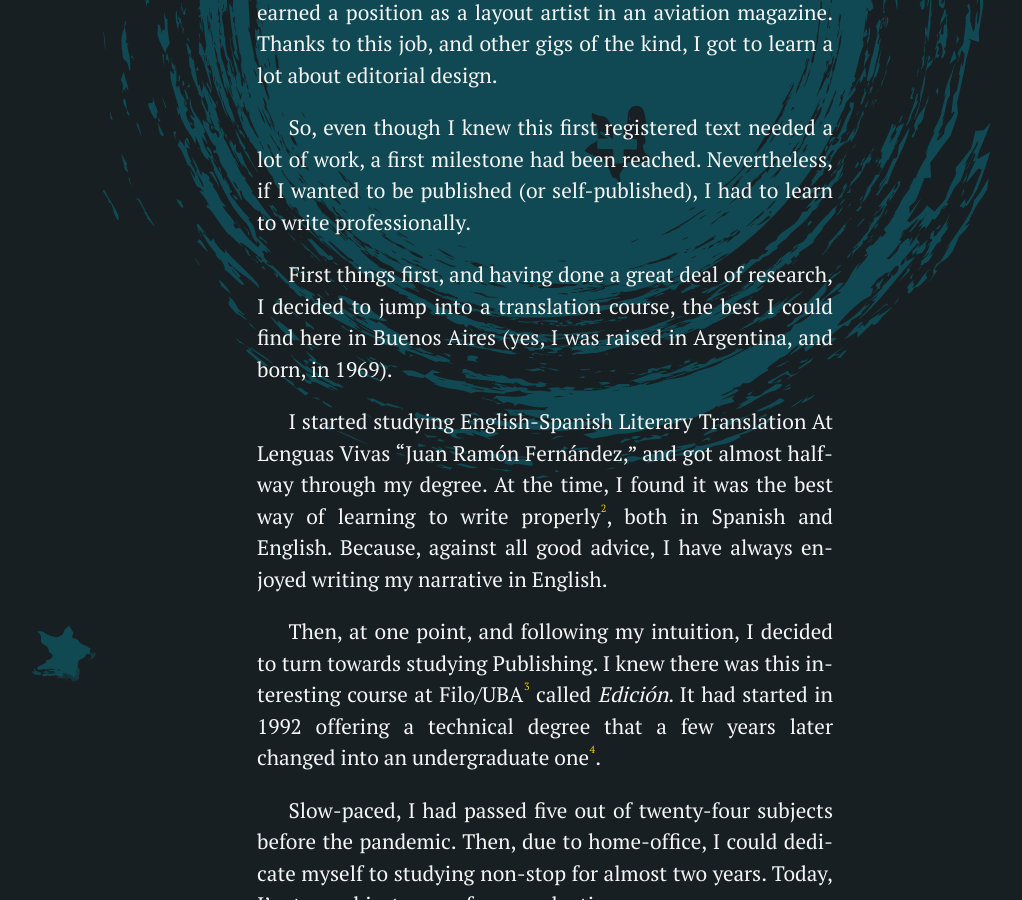
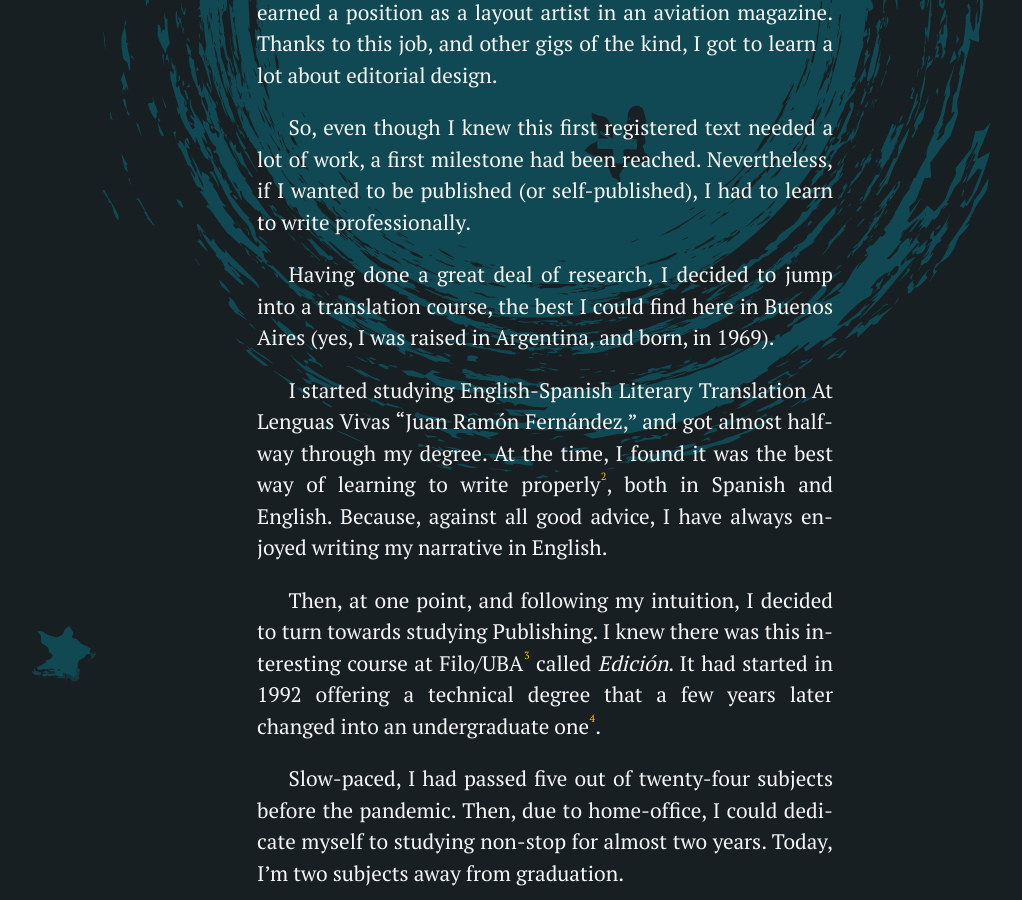
Before and after one commit to silvialohrmann/editorial, a Jekyll site: the page built from about.md, in a window 1280 px wide and 900 px high, scrolled down 487 px. Shown: the whole window, without its empty margins (95-1117 px from the left). Built offline with Jekyll 4.4.1, drawn with Linux system fonts in a browser that asks for light colours; some of the changed lines change nothing that is shown.

Commit message:
Update about.md

```diff
--- a/about.md
+++ b/about.md
@@ -7,7 +7,7 @@
 
 So, even though I knew this first registered text needed a lot of work, a first milestone had been reached. Nevertheless, if I wanted to be published (or self-published), I had to learn to write professionally.
 
-First things first, and having done a great deal of research, I decided to jump into a translation course, the best I could find here in Buenos Aires (yes, I was raised in Argentina, and born, in 1969).
+Having done a great deal of research, I decided to jump into a translation course, the best I could find here in Buenos Aires (yes, I was raised in Argentina, and born, in 1969).
 
 I started studying English-Spanish Literary Translation At Lenguas Vivas “Juan Ramón Fernández," and got almost halfway through my degree. At the time, I found it was the best way of learning to write properly[^2], both in Spanish and English. Because, against all good advice, I have always enjoyed writing my narrative in English.
 
@@ -21,15 +21,15 @@
 <div style="margin:auto;">
  <div style="margin:50px auto; padding:25px; background: whitesmoke;" id="imaginable">
 <img src="/assets/images/Imaginable%20-%20cover.jpg" alt="Imaginable" width="250">
-<p style="max-width:12em; color:#0b0404; margin:10px auto;"><a style="color:#0b0404;" href="https://editorial.silvialohrmann.com/categories/#Imaginable">Imaginable</a>, short narratives touching the concepts of death, afterlife, parallel lives and the dimensions of existence.</p>
+<p style="max-width:12em; color:#0b0404; margin:5px auto 0;"><a style="color:#0b0404;" href="https://editorial.silvialohrmann.com/categories/#Imaginable">Imaginable</a>, short narratives touching the concepts of death, afterlife, parallel lives and the dimensions of existence.</p>
  </div>
  <div style="margin:50px auto; padding:25px; background: whitesmoke;" id="intro">
 <img src="/assets/images/Intro%20-%20cover.jpg" alt="Intro" width="250">
-<p style="max-width:12em; color:#0b0404; margin:10px auto;"><a style="color:#0b0404;" href="https://editorial.silvialohrmann.com/categories/#Intro">Intro</a>, an introspective narrative dealing with the relation universe-human.</p>
+<p style="max-width:12em; color:#0b0404; margin:5px auto 0;"><a style="color:#0b0404;" href="https://editorial.silvialohrmann.com/categories/#Intro">Intro</a>, an introspective narrative dealing with the relation universe-human.</p>
  </div>
  <div style="margin:50px auto; padding:25px; background: whitesmoke;" id="multiversal">
 <img src="/assets/images/Multiversal%20-%20cover.jpg" alt="Multiversal" width="250">
-<p style="max-width:12em; color:#0b0404; margin:10px auto;"><a style="color:#0b0404;" href="https://editorial.silvialohrmann.com/categories/#Multiversal">Multiversal</a>, a story told from the viewpoint of a fifteen-year-old girl who lives with her mother and friends in a strange city that cyclically suffers a total reconfiguration.</p>
+<p style="max-width:12em; color:#0b0404; margin:5px auto 0;"><a style="color:#0b0404;" href="https://editorial.silvialohrmann.com/categories/#Multiversal">Multiversal</a>, a story told from the viewpoint of a fifteen-year-old girl who lives with her mother and friends in a strange city that cyclically suffers a total reconfiguration.</p>
  </div>
  </div>
  <p>In this blog, you'll also find a number of <a style="color:whitesmoke;" href="https://editorial.silvialohrmann.com/categories/#Microstories">microstories</a> I wrote between the years 2011 and 2016.</p>
```
